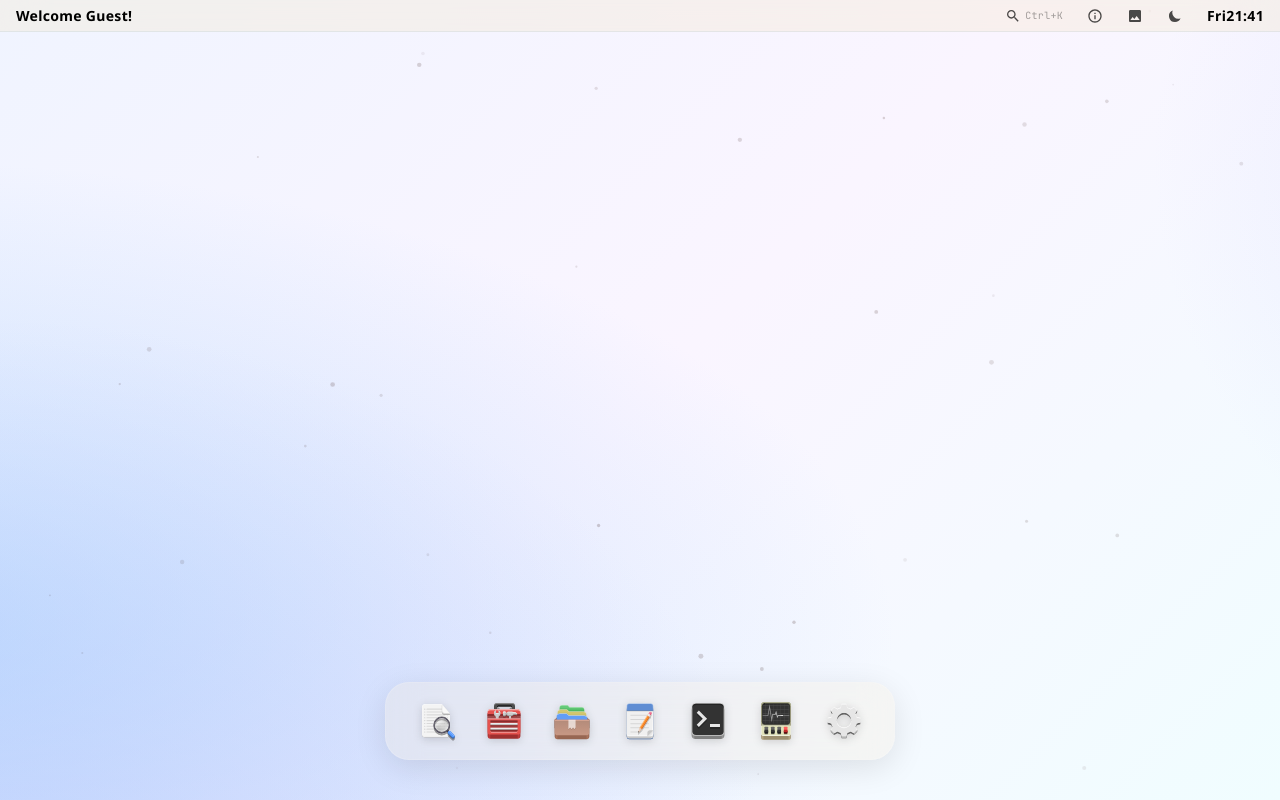
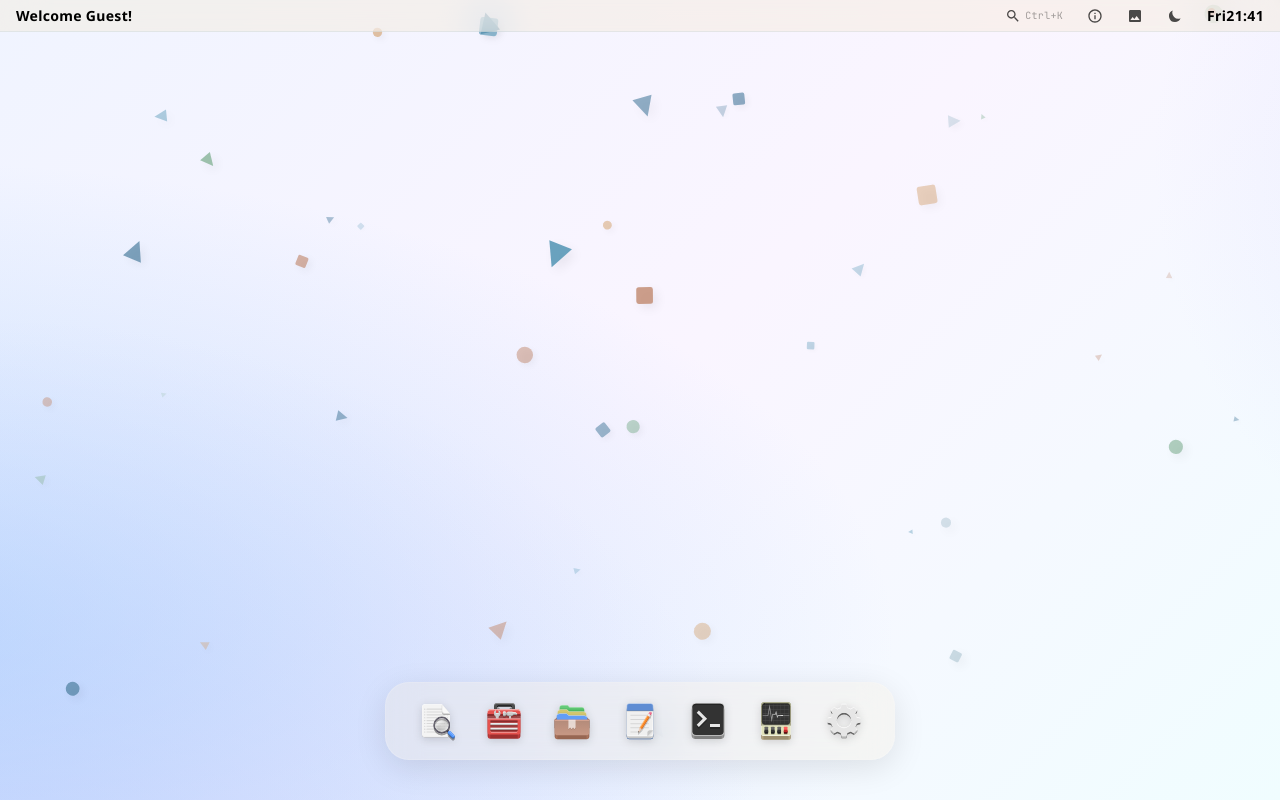
Before and after one commit to pietrocious/pietrouni.com, a website built with Vite: page index.html in a window 1280 px wide. Built offline with nearby package versions, Linux system fonts and the light colour scheme; files whose address does not match are found by name.

Commit message:
remove the boot screen, rewrite particles effects

```diff
--- a/src/boot.ts
+++ /dev/null
@@ -1,133 +0,0 @@
-// boot.ts - cinematic OS boot sequence
-
-const BOOT_LINES = [
-  { text: '[kernel] loading pietrOS kernel...', delay: 0 },
-  { text: '[kernel] initializing memory management', delay: 200 },
-  { text: '[  <span class="boot-ok">OK</span>  ] mounted /home/guest', delay: 400 },
-  { text: '[  <span class="boot-ok">OK</span>  ] started window compositor', delay: 600 },
-  { text: '[  <span class="boot-ok">OK</span>  ] loaded font subsystem', delay: 850 },
-  { text: '[<span class="boot-info">INFO</span>] detecting display...', delay: 1050 },
-  { text: '[  <span class="boot-ok">OK</span>  ] display ready — resolution ' + window.innerWidth + 'x' + window.innerHeight, delay: 1300 },
-  { text: '[  <span class="boot-ok">OK</span>  ] network interfaces configured', delay: 1550 },
-  { text: '[  <span class="boot-ok">OK</span>  ] started dock service', delay: 1800 },
-  { text: '[<span class="boot-info">INFO</span>] starting desktop environment...', delay: 2100 },
-];
-
-const PROGRESS_STEPS = [
-  { percent: 10, delay: 100 },
-  { percent: 25, delay: 300 },
-  { percent: 40, delay: 600 },
-  { percent: 55, delay: 1000 },
-  { percent: 70, delay: 1400 },
-  { percent: 85, delay: 1800 },
-  { percent: 95, delay: 2200 },
-  { percent: 100, delay: 2500 },
-];
-
-const BOOT_DURATION = 3000; // total boot time before desktop reveal
-
-let bootSkipped = false;
-let bootTimeouts: number[] = [];
-
-function skipBoot(): void {
-  if (bootSkipped) return;
-  bootSkipped = true;
-
-  // Clear all pending timeouts
-  bootTimeouts.forEach(id => clearTimeout(id));
-  bootTimeouts = [];
-
-  finishBoot();
-}
-
-function finishBoot(): void {
-  const bootScreen = document.getElementById('boot-screen');
-  const desktop = document.getElementById('desktop');
-  if (!bootScreen || !desktop) return;
-
-  // Exit boot screen
-  bootScreen.classList.add('boot-exit');
-
-  // Reveal desktop
-  desktop.classList.remove('desktop-hidden');
-  desktop.classList.add('desktop-reveal');
-
-  // Remove boot screen from DOM after transition
-  setTimeout(() => {
-    bootScreen.remove();
-    desktop.classList.remove('desktop-reveal');
-  }, 800);
-}
-
-export function initBoot(onComplete: () => void): void {
-  const bootScreen = document.getElementById('boot-screen');
-  if (!bootScreen) {
-    onComplete();
-    return;
-  }
-
-  // Skip boot for reduced motion preference
-  const prefersReducedMotion = window.matchMedia('(prefers-reduced-motion: reduce)').matches;
-
-  // Check if user has visited before (skip boot for returning visitors)
-  const hasVisited = sessionStorage.getItem('pietros-booted');
-  if (hasVisited || prefersReducedMotion) {
-    bootScreen.remove();
-    const desktop = document.getElementById('desktop');
-    if (desktop) {
-      desktop.classList.remove('desktop-hidden');
-    }
-    onComplete();
-    return;
-  }
-
-  const logEl = document.getElementById('boot-log');
-  const progressEl = document.getElementById('boot-progress');
-
-  // Add boot log lines
-  BOOT_LINES.forEach(line => {
-    const tid = window.setTimeout(() => {
-      if (bootSkipped) return;
-      const div = document.createElement('div');
-      div.className = 'boot-line';
-      div.innerHTML = line.text;
-      logEl?.appendChild(div);
-
-      // Auto-scroll
-      if (logEl) logEl.scrollTop = logEl.scrollHeight;
-    }, line.delay);
-    bootTimeouts.push(tid);
-  });
-
-  // Animate progress bar
-  PROGRESS_STEPS.forEach(step => {
-    const tid = window.setTimeout(() => {
-      if (bootSkipped) return;
-      if (progressEl) progressEl.style.width = `${step.percent}%`;
-    }, step.delay);
-    bootTimeouts.push(tid);
-  });
-
-  // Finish boot after duration
-  const finishId = window.setTimeout(() => {
-    if (bootSkipped) return;
-    bootSkipped = true;
-    finishBoot();
-    sessionStorage.setItem('pietros-booted', '1');
-    // Small delay before initializing desktop features
-    setTimeout(onComplete, 400);
-  }, BOOT_DURATION);
-  bootTimeouts.push(finishId);
-
-  // Skip on key press or click
-  const skipHandler = () => {
-    skipBoot();
-    sessionStorage.setItem('pietros-booted', '1');
-    setTimeout(onComplete, 400);
-    document.removeEventListener('keydown', skipHandler);
-    document.removeEventListener('click', skipHandler);
-  };
-
-  document.addEventListener('keydown', skipHandler);
-  document.addEventListener('click', skipHandler);
-}
--- a/src/main.ts
+++ b/src/main.ts
@@ -8,10 +8,9 @@ import { initIaCVisualizer, destroyIaCVisualizer } from './apps/iac-visualizer';
 import { initNetworkTopology, destroyNetworkTopology } from './apps/network-topology';
 import { initThrees, destroyThrees } from './apps/threes';
 import { initDock, dockBounce } from './dock';
-import { initBoot } from './boot';
 import { animateWindowContent } from './animations';
 import { initParticles } from './particles';
-import { initAudio, playClick, playWindowOpen, playBootChime, isSoundEnabled, toggleSound } from './audio';
+import { initAudio, playClick, playWindowOpen, isSoundEnabled, toggleSound } from './audio';
 
 
 // state - shared app state with setters for mutations
@@ -53,18 +52,13 @@ document.addEventListener("DOMContentLoaded", () => {
         // initialize window event listeners (drag, resize)
         initWindowEventListeners();
 
-        // boot sequence - desktop reveals after boot completes
         // initialize audio system (loads saved preference)
         initAudio();
 
-        initBoot(() => {
-          // initialize dock fish-eye magnification after desktop is visible
-          initDock();
-          // ambient floating particles
-          initParticles();
-          // boot chime if sound enabled
-          playBootChime();
-        });
+        // initialize dock fish-eye magnification
+        initDock();
+        // ambient floating particles
+        initParticles();
 
         // expose sound toggle for settings
         window.toggleSound = toggleSound;
--- a/src/particles.ts
+++ b/src/particles.ts
@@ -1,14 +1,17 @@
-// particles.ts - ambient floating particles on the desktop background
+// particles.ts  depth parallax, soft shadows, and cursor repulsion
 
 interface Particle {
   x: number;
   y: number;
   vx: number;
   vy: number;
-  radius: number;
+  size: number;
+  color: string;
+  rotation: number;
+  rotationSpeed: number;
+  shape: number; // 0=circle, 1=square, 2=triangle
+  depth: number; // 0.5–1.5, affects size/speed/shadow for parallax
   opacity: number;
-  baseOpacity: number;
-  phase: number; // for gentle pulse
 }
 
 let canvas: HTMLCanvasElement | null = null;
@@ -19,33 +22,64 @@ let mouseX = -1000;
 let mouseY = -1000;
 let width = 0;
 let height = 0;
+let dpr = 1;
 
-const PARTICLE_COUNT = 35;
-const MAX_RADIUS = 2.5;
-const MIN_RADIUS = 0.8;
-const MAX_SPEED = 0.3;
-const MOUSE_REPEL_RANGE = 120;
-const MOUSE_REPEL_STRENGTH = 0.8;
+// Config
+const PARTICLE_COUNT = 45;
+const GRAVITY = -0.04; // negative = float upward
+const SPEED_FACTOR = 0.6;
+const FRICTION = 0.98;
+const INTERACTION_RADIUS = 150;
+const INTERACTION_FORCE = 3.5;
 
-function createParticle(): Particle {
+// Site-themed palette — muted, elegant tones
+const COLORS_LIGHT = [
+  '#4a7c9d', // primary blue
+  '#5b9ab8', // lighter blue
+  '#d4a574', // warm amber
+  '#8fb8a0', // sage green
+  '#c4917a', // terracotta
+  '#b8ccd8', // pale blue
+];
+
+const COLORS_DARK = [
+  '#5b9ab8', // blue
+  '#7ab5cc', // lighter blue
+  '#d4a574', // warm amber
+  '#a0c9b2', // sage green
+  '#d9a48f', // soft terracotta
+  '#8aa8b8', // steel blue
+];
+
+function createParticle(randomY = true): Particle {
+  const isDark = document.documentElement.classList.contains('dark');
+  const colors = isDark ? COLORS_DARK : COLORS_LIGHT;
+
   return {
     x: Math.random() * width,
-    y: Math.random() * height,
-    vx: (Math.random() - 0.5) * MAX_SPEED,
-    vy: (Math.random() - 0.5) * MAX_SPEED,
-    radius: MIN_RADIUS + Math.random() * (MAX_RADIUS - MIN_RADIUS),
-    opacity: 0,
-    baseOpacity: 0.15 + Math.random() * 0.25,
-    phase: Math.random() * Math.PI * 2,
+    y: randomY ? Math.random() * height : height + 60,
+    vx: (Math.random() - 0.5) * 2 * SPEED_FACTOR,
+    vy: (Math.random() - 0.5) * 2 * SPEED_FACTOR - Math.random() * Math.abs(GRAVITY) * 20,
+    size: Math.random() * 14 + 5,
+    color: colors[Math.floor(Math.random() * colors.length)],
+    rotation: Math.random() * Math.PI * 2,
+    rotationSpeed: (Math.random() - 0.5) * 0.03,
+    shape: Math.floor(Math.random() * 3),
+    depth: Math.random() * 1 + 0.5,
+    opacity: randomY ? 0.35 + Math.random() * 0.35 : 0.4,
   };
 }
 
 function resizeCanvas(): void {
   if (!canvas) return;
+  dpr = Math.min(window.devicePixelRatio || 1, 2);
   width = window.innerWidth;
   height = window.innerHeight;
-  canvas.width = width;
-  canvas.height = height;
+  canvas.width = width * dpr;
+  canvas.height = height * dpr;
+  canvas.style.width = width + 'px';
+  canvas.style.height = height + 'px';
+  if (ctx) ctx.setTransform(dpr, 0, 0, dpr, 0, 0);
 }
 
 function animate(): void {
@@ -53,53 +87,89 @@ function animate(): void {
 
   ctx.clearRect(0, 0, width, height);
 
-  const isDark = document.documentElement.classList.contains('dark');
-  const time = performance.now() * 0.001;
+  for (const p of particles) {
+    // Antigravity — float upward
+    p.vy += GRAVITY * 0.05 * p.depth;
 
-  for (const p of particles) {
-    // Gentle pulse
-    const pulse = Math.sin(time * 0.5 + p.phase) * 0.1;
-    p.opacity += (p.baseOpacity + pulse - p.opacity) * 0.02;
-
-    // Mouse repulsion
+    // Cursor repulsion
     const dx = p.x - mouseX;
     const dy = p.y - mouseY;
     const dist = Math.sqrt(dx * dx + dy * dy);
 
-    if (dist < MOUSE_REPEL_RANGE && dist > 0) {
-      const force = (1 - dist / MOUSE_REPEL_RANGE) * MOUSE_REPEL_STRENGTH;
-      p.vx += (dx / dist) * force;
-      p.vy += (dy / dist) * force;
+    if (dist < INTERACTION_RADIUS && dist > 0) {
+      const force = (INTERACTION_RADIUS - dist) / INTERACTION_RADIUS;
+      const angle = Math.atan2(dy, dx);
+      p.vx += Math.cos(angle) * force * INTERACTION_FORCE;
+      p.vy += Math.sin(angle) * force * INTERACTION_FORCE;
     }
 
     // Friction
-    p.vx *= 0.99;
-    p.vy *= 0.99;
+    p.vx *= FRICTION;
+    p.vy *= FRICTION;
 
-    // Clamp speed
-    const speed = Math.sqrt(p.vx * p.vx + p.vy * p.vy);
-    if (speed > MAX_SPEED * 3) {
-      p.vx = (p.vx / speed) * MAX_SPEED * 3;
-      p.vy = (p.vy / speed) * MAX_SPEED * 3;
+    // Move
+    p.x += p.vx * p.depth;
+    p.y += p.vy * p.depth;
+    p.rotation += p.rotationSpeed;
+
+    // Horizontal wrap
+    if (p.x < -60) p.x = width + 60;
+    if (p.x > width + 60) p.x = -60;
+
+    // Reset when floated off top (antigravity)
+    if (p.y < -80) {
+      Object.assign(p, createParticle(false));
+      p.y = height + 60;
+    }
+    // Safety: if somehow below screen
+    if (p.y > height + 80) {
+      Object.assign(p, createParticle(false));
+      p.y = -60;
     }
 
-    // Move
-    p.x += p.vx;
-    p.y += p.vy;
+    // Draw
+    const s = p.size * p.depth;
 
-    // Wrap around edges
-    if (p.x < -10) p.x = width + 10;
-    if (p.x > width + 10) p.x = -10;
-    if (p.y < -10) p.y = height + 10;
-    if (p.y > height + 10) p.y = -10;
+    ctx.save();
+    ctx.translate(p.x, p.y);
+    ctx.rotate(p.rotation);
+    ctx.globalAlpha = p.opacity * p.depth;
 
-    // Draw
+    // Soft shadow
+    ctx.shadowColor = 'rgba(0, 0, 0, 0.08)';
+    ctx.shadowBlur = 8 * p.depth;
+    ctx.shadowOffsetX = 3 * p.depth;
+    ctx.shadowOffsetY = 3 * p.depth;
+
+    ctx.fillStyle = p.color;
     ctx.beginPath();
-    ctx.arc(p.x, p.y, p.radius, 0, Math.PI * 2);
-    ctx.fillStyle = isDark
-      ? `rgba(239, 235, 233, ${p.opacity})`  // warm white for dark mode
-      : `rgba(78, 52, 46, ${p.opacity * 0.6})`; // dark brown for light mode
+
+    if (p.shape === 0) {
+      // Circle
+      ctx.arc(0, 0, s / 2, 0, Math.PI * 2);
+    } else if (p.shape === 1) {
+      // Rounded square
+      const half = s / 2;
+      const r = s * 0.15; // corner radius
+      ctx.moveTo(-half + r, -half);
+      ctx.lineTo(half - r, -half);
+      ctx.quadraticCurveTo(half, -half, half, -half + r);
+      ctx.lineTo(half, half - r);
+      ctx.quadraticCurveTo(half, half, half - r, half);
+      ctx.lineTo(-half + r, half);
+      ctx.quadraticCurveTo(-half, half, -half, half - r);
+      ctx.lineTo(-half, -half + r);
+      ctx.quadraticCurveTo(-half, -half, -half + r, -half);
+    } else {
+      // Triangle
+      ctx.moveTo(0, -s / 2);
+      ctx.lineTo(s / 2, s / 2);
+      ctx.lineTo(-s / 2, s / 2);
+      ctx.closePath();
+    }
+
     ctx.fill();
+    ctx.restore();
   }
 
   animId = requestAnimationFrame(animate);
@@ -108,6 +178,16 @@ function animate(): void {
 function handleMouseMove(e: MouseEvent): void {
   mouseX = e.clientX;
   mouseY = e.clientY;
+}
+
+function handleTouchMove(e: TouchEvent): void {
+  mouseX = e.touches[0].clientX;
+  mouseY = e.touches[0].clientY;
+}
+
+function handleMouseLeave(): void {
+  mouseX = -1000;
+  mouseY = -1000;
 }
 
 export function initParticles(): void {
@@ -119,7 +199,7 @@ export function initParticles(): void {
 
   canvas = document.createElement('canvas');
   canvas.id = 'particle-canvas';
-  canvas.style.cssText = 'position:fixed;top:0;left:0;width:100%;height:100%;pointer-events:none;z-index:1;';
+  canvas.style.cssText = 'position:fixed;top:0;left:0;pointer-events:none;z-index:1;';
 
   // Insert inside desktop, before windows-container
   const desktop = document.getElementById('desktop');
@@ -140,18 +220,12 @@ export function initParticles(): void {
   // Create particles
   particles = [];
   for (let i = 0; i < PARTICLE_COUNT; i++) {
-    particles.push(createParticle());
+    particles.push(createParticle(true));
   }
 
-  // Fade in particles gradually
-  particles.forEach((p, i) => {
-    p.opacity = 0;
-    setTimeout(() => {
-      p.baseOpacity = 0.15 + Math.random() * 0.25;
-    }, i * 80);
-  });
-
   window.addEventListener('mousemove', handleMouseMove);
+  window.addEventListener('touchmove', handleTouchMove, { passive: true });
+  document.addEventListener('mouseleave', handleMouseLeave);
   window.addEventListener('resize', resizeCanvas);
 
   animId = requestAnimationFrame(animate);
@@ -161,6 +235,8 @@ export function destroyParticles(): void {
   if (animId) cancelAnimationFrame(animId);
   canvas?.remove();
   window.removeEventListener('mousemove', handleMouseMove);
+  window.removeEventListener('touchmove', handleTouchMove);
+  document.removeEventListener('mouseleave', handleMouseLeave);
   window.removeEventListener('resize', resizeCanvas);
   canvas = null;
   ctx = null;
```
Also changed, not shown: index.html (+1 -16 lines), styles.css (+0 -135 lines), .claude/settings.local.json (deleted), 1 other file.
